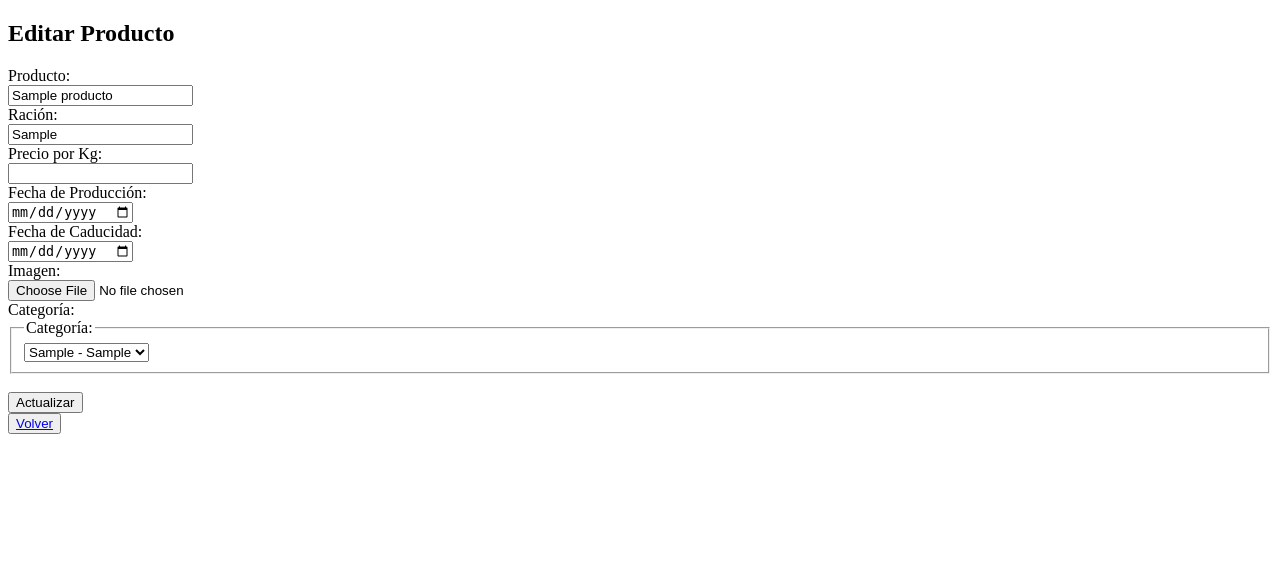
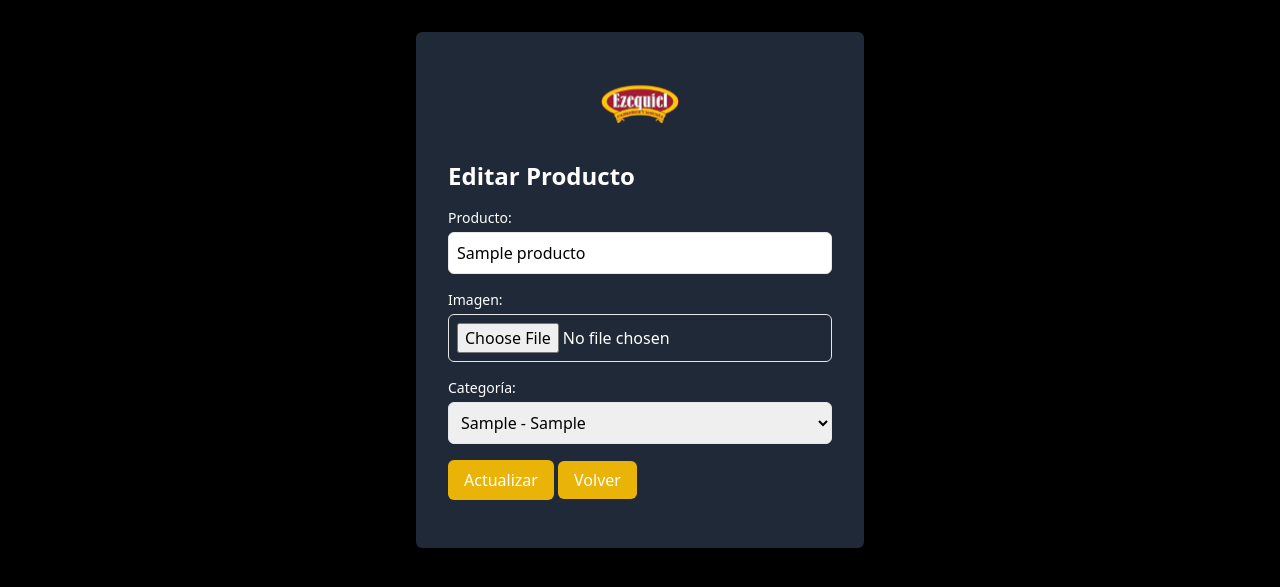
Before and after one commit to joropge/proyecto-DAW-ORG-JOR, a PHP site: page /proyecto-DAW-ORG-JOR/admin/actions/editar-producto.php?id=1 in a window 1280 px wide. Shown: the top 587 px of the page. Run offline with PHP 8.4, Linux system fonts and the light colour scheme; tables that the repository leaves empty or names only in its code hold one stand-in row (values such as "Sample post"); data that the repository does not hold is empty; style sheets or scripts are compiled from the project's sources.

Commit message:
Revisar editar

```diff
--- a/admin/actions/crear-producto.php
+++ b/admin/actions/crear-producto.php
@@ -122,7 +122,7 @@ if ($_SERVER["REQUEST_METHOD"] === "POST") {
                 <input type="date" id="fecha_produccion" name="fecha_produccion" class="border border-gray-300 p-2 w-1/2 rounded text-black" value="<?php echo $fecha_produccion; ?>">
 
             <label for="fecha_caducidad">Fecha de Caducidad:</label>
-            <input type="date" id="fecha_caducidad" name="fecha_caducidad" value="<?php echo $fecha_caducidad; ?>">
+            <input type="date" class="border border-gray-300 p-2 w-1/2 rounded text-black" id="fecha_caducidad" name="fecha_caducidad" value="<?php echo $fecha_caducidad; ?>">
 
             <label for="imagen">Imagen:</label>
             <input type="file" id="imagen" accept="image/jpeg, image/jpg, image/png" name="imagen">
--- a/admin/actions/editar-producto.php
+++ b/admin/actions/editar-producto.php
@@ -110,41 +110,60 @@ if ($_SERVER["REQUEST_METHOD"] === "POST") {
     <meta charset="UTF-8">
     <meta name="viewport" content="width=device-width, initial-scale=1.0">
     <title>Editar Producto</title>
+    <link href="https://cdn.jsdelivr.net/npm/tailwindcss@2.2.19/dist/tailwind.min.css" rel="stylesheet">
+    <link rel="stylesheet" href="../../css/output.css">
+    <link rel="shortcut icon" href="../../favicon.ico" type="image/x-icon" />
+
 </head>
 
-<body>
-    <h2>Editar Producto</h2>
+<body class="bg-black p-8">
+
+
+    <div class="max-w-md mx-auto bg-gray-800 p-8 rounded-md shadow-md">
+        <div class="logo mb-4 flex flex-col items-center justify-center ">
+            <img src="../../assets/img/logo-menu.png" alt="Logo Ezequiel" class="w-20" />
+        </div>
+
+
+        <h2 class="text-2xl font-bold mb-4 text-white ">Editar Producto</h2>
+
         <form action="" method="POST" enctype="multipart/form-data">
-        <label for="nombre">Producto:</label><br>
-        <input type="text" id="nombre" name="nombre" value="<?php echo $producto['nombre']; ?>"><br>
-        <label for="racion">Ración:</label><br>
-        <input type="text" id="racion" name="racion" value="<?php echo $producto['racion']; ?>"><br>
-        <label for="precioKg">Precio por Kg:</label><br>
-        <input type="text" id="precioKg" name="precioKg" value="<?php echo $producto['precioKg']; ?>"><br>
-        <label for="fecha_produccion">Fecha de Producción:</label><br>
-        <input type="date" id="fecha_produccion" name="fecha_produccion" value="<?php echo $producto['fecha_produccion']; ?>"><br>
-        <label for="fecha_caducidad">Fecha de Caducidad:</label><br>
-        <input type="date" id="fecha_caducidad" name="fecha_caducidad" value="<?php echo $producto['fecha_caducidad']; ?>"><br>
-        <label for="imagen">Imagen:</label><br>
-        <input type="file" id="imagen" accept="image/jpg" name="imagen"><br>
-        <label for="categoria_id">Categoría:</label><br>
+            <div class="mb-4">
+                <label for="nombre" class="block text-sm font-medium text-white">Producto:</label>
+                <input type="text" id="nombre" name="nombre" value="<?php echo $producto['nombre']; ?>" class="mt-1 p-2 border rounded-md w-full">
+            </div>
 
-        <fieldset>
-            <legend>Categoría:</legend>
-            <select name="categoria_id">
+
+            <div class="mb-4">
+                <label for="imagen" class="block text-sm font-medium text-white ">Imagen:</label>
+                <input type="file" id="imagen" accept="image/jpg" name="imagen" class="mt-1 p-2 border rounded-md w-full text-white  ">
+            </div>
+
+            <div class="mb-4">
+                <label for="categoria_id" class="block text-sm font-medium text-white">Categoría:</label>
+                <select name="categoria_id" class="mt-1 p-2 border rounded-md w-full">
                     <option value="">-- Seleccione --</option>
                     <?php while ($categoria = mysqli_fetch_assoc($resultadoCat)) : ?>
-                    <option <?php echo $producto['categoria_id'] == $categoria["id"] ? 'selected' : ''; ?> value="<?php echo $categoria["id"]; ?>"><?php echo $categoria["tipo_animal"] . " - " . $categoria["procedencia"]; ?></option>
+                        <option <?php echo $producto['categoria_id'] == $categoria["id"] ? 'selected' : ''; ?> value="<?php echo $categoria["id"]; ?>">
+                            <?php echo $categoria["tipo_animal"] . " - " . $categoria["procedencia"]; ?></option>
                     <?php endwhile; ?>
                 </select>
-        </fieldset>
-        <br>
-        <input type="submit" value="Actualizar">
+            </div>
+
+            <div class="mb-4">
+                <input type="submit" value="Actualizar" class="bg-yellow-500 text-white py-2 px-4 rounded-md cursor-pointer">
+                <button>
+                    <a href="../../admin" class="bg-yellow-500 text-white py-2 px-4 rounded-md">Volver</a>
+                </button>
+            </div>
         </form>
-    <button><a href="../../admin" class="boton boton-verde">Volver</a></button>
+
+    </div>
+    <script src="/js/main.js" type="module"></script>
 </body>
 
 </html>
+
 
 <?php
 // Cerrar conexión
--- a/package.json
+++ b/package.json
@@ -9,8 +9,7 @@
   "scripts": {
     "build:css": "npx tailwindcss build -o ./css/output.css",
     "dev": "vite",
-    "build": "vite build",
-    "build:css": "npx tailwindcss build -o ./css/output.css"
+    "build": "vite build"
   },
   "name": "proyecto-daw-org-afh",
   "description": "Desarrollo conjunto de una web para una carnicería (Ezequiel)",
--- a/templates/registro.php
+++ b/templates/registro.php
@@ -23,7 +23,7 @@ if ($_SERVER['REQUEST_METHOD'] === 'POST') {
             $_SESSION['pass'] = $_POST['pass'];
             // $_SESSION['fecha_registro'] = date('Y-m-d H:i:s');
             $_SESSION['rol'] = 2;
-            // header("Location: pedido.php");
+             header("Location: ../index.php");
         } catch (Exception $e) {
             echo 'Error: ' . $e->getMessage();
         }
```
Also changed, not shown: imagenes/f23c122b0e740b37c619f75b7759dac2.jpg (added). Lines whose indentation alone changed are shown as unchanged.
